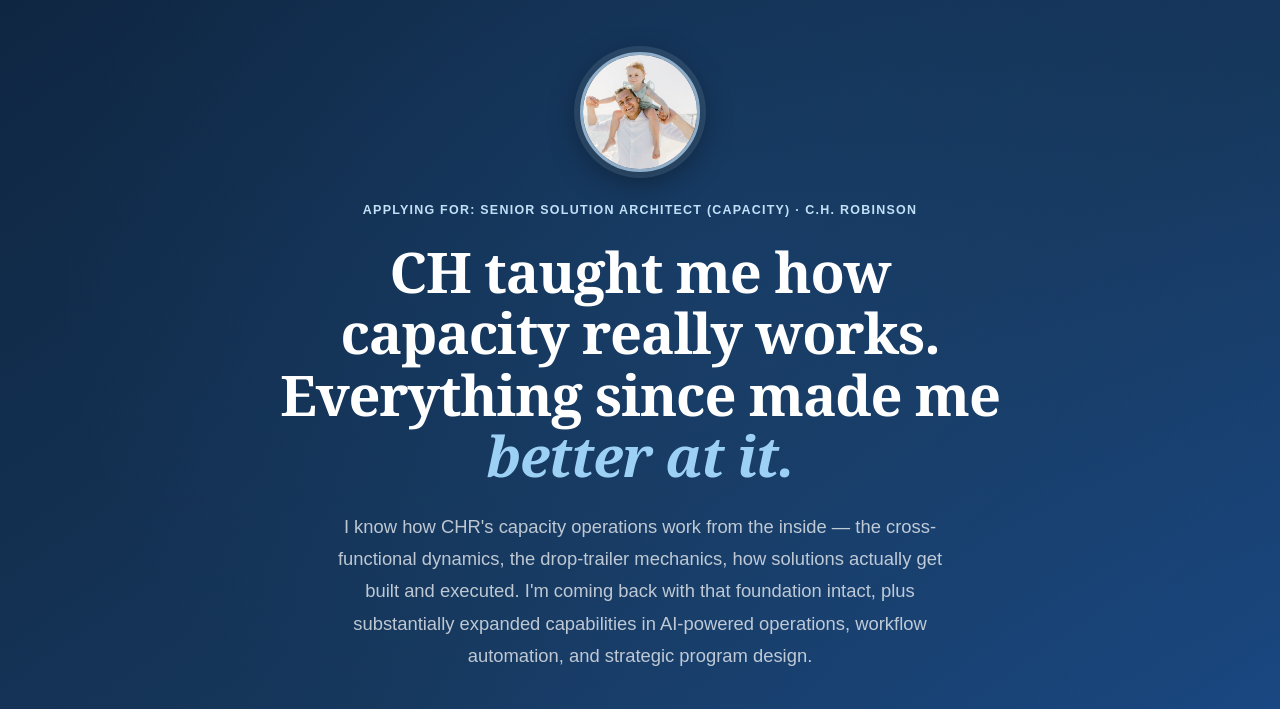
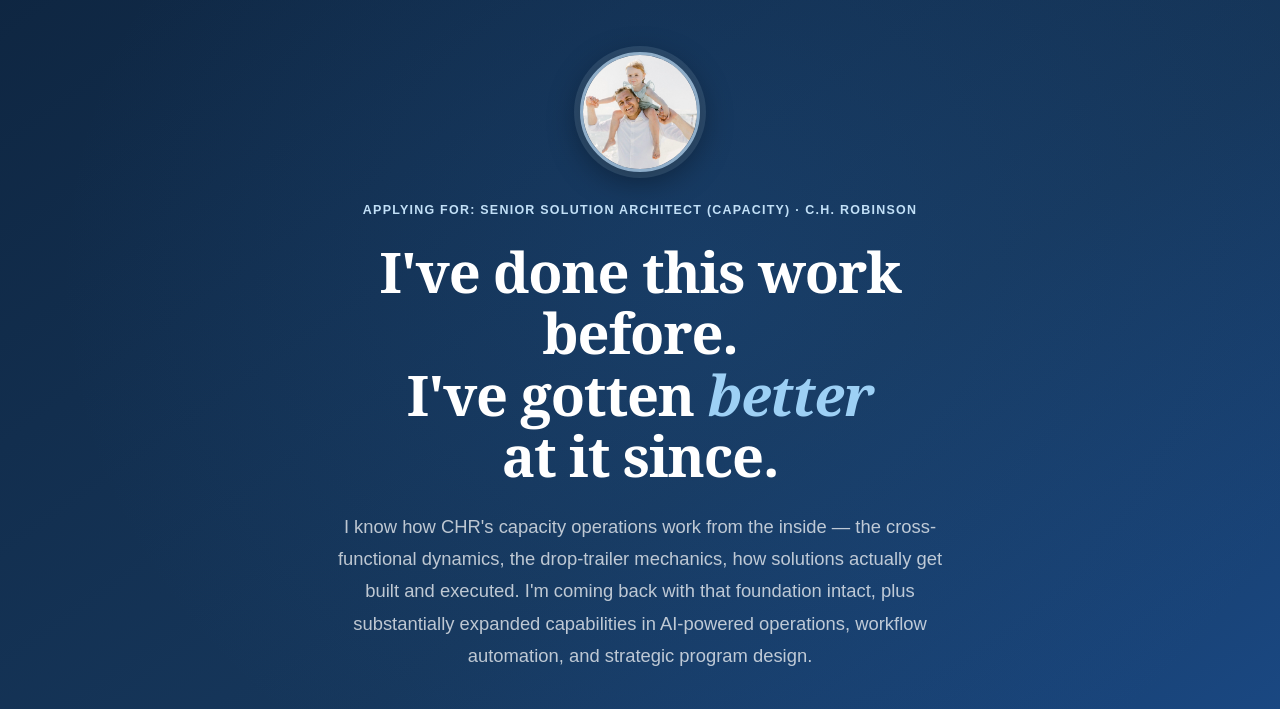
Before and after one commit to emudoteth/kevin-marek-chr, a plain HTML site: page index.html in a window 1280 px wide. Shown: the part 68-777 px from the top of the page. Drawn offline with Linux system fonts and the light colour scheme; a script that the page names is missing.

Commit message:
Update hero headline

```diff
--- a/index.html
+++ b/index.html
@@ -177,7 +177,7 @@
 <div class="hero">
   <div class="hero-portrait"><img src="kevin.jpg" alt="Kevin Marek"></div>
   <span class="hero-eyebrow">Applying for: Senior Solution Architect (Capacity) · C.H. Robinson</span>
-  <h1>CH taught me how<br>capacity really works.<br>Everything since made me<br><em>better at it.</em></h1>
+  <h1>I've done this work<br>before.<br>I've gotten <em>better</em><br>at it since.</h1>
   <p class="hero-sub">I know how CHR's capacity operations work from the inside — the cross-functional dynamics, the drop-trailer mechanics, how solutions actually get built and executed. I'm coming back with that foundation intact, plus substantially expanded capabilities in AI-powered operations, workflow automation, and strategic program design.</p>
   <a href="#return" class="hero-cta">See what I'm bringing back →</a>
   <div class="hero-role">Kevin Marek &nbsp;·&nbsp; Capacity Solutions · Operations · Cross-Functional Program Design</div>
```
